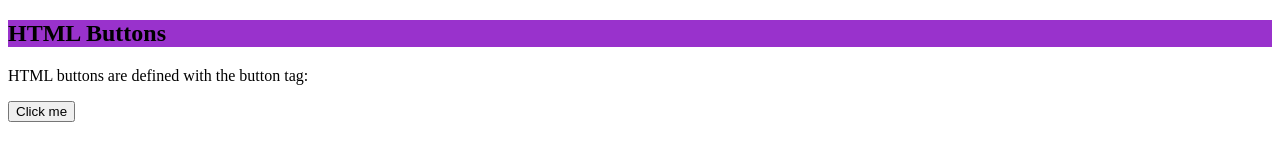
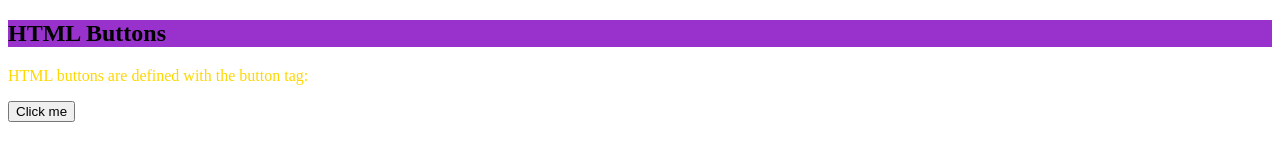
Before and after one commit to anyrabie/git-test, a plain HTML site: page index.html in a window 1280 px wide. Drawn offline with Linux system fonts and the light colour scheme.

Commit message:
Update index.html

```diff
--- a/index.html
+++ b/index.html
@@ -3,7 +3,7 @@
 <body>
 
 <h2 style="background-color: darkorchid;">HTML Buttons</h2>
-<p>HTML buttons are defined with the button tag:</p>
+<p style="color: gold;">HTML buttons are defined with the button tag:</p>
 
 <button>Click me</button>
 
```
